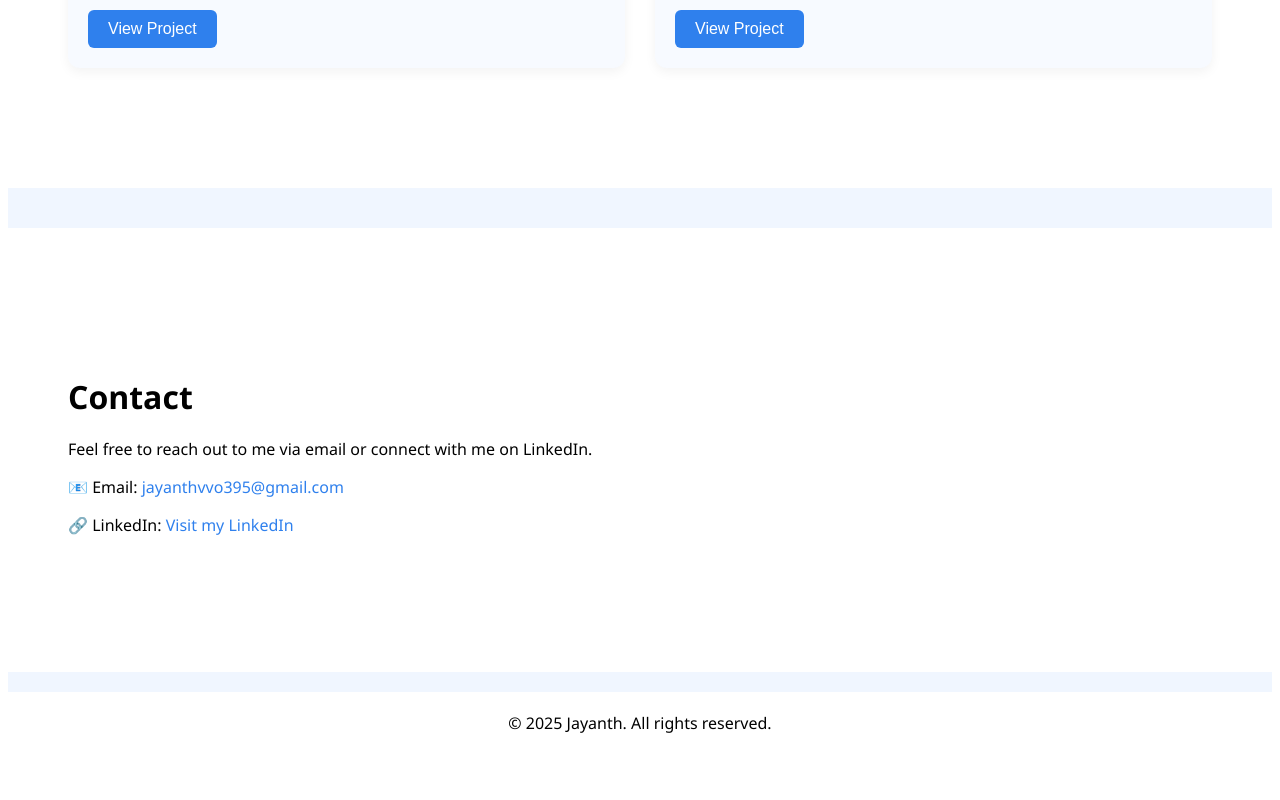
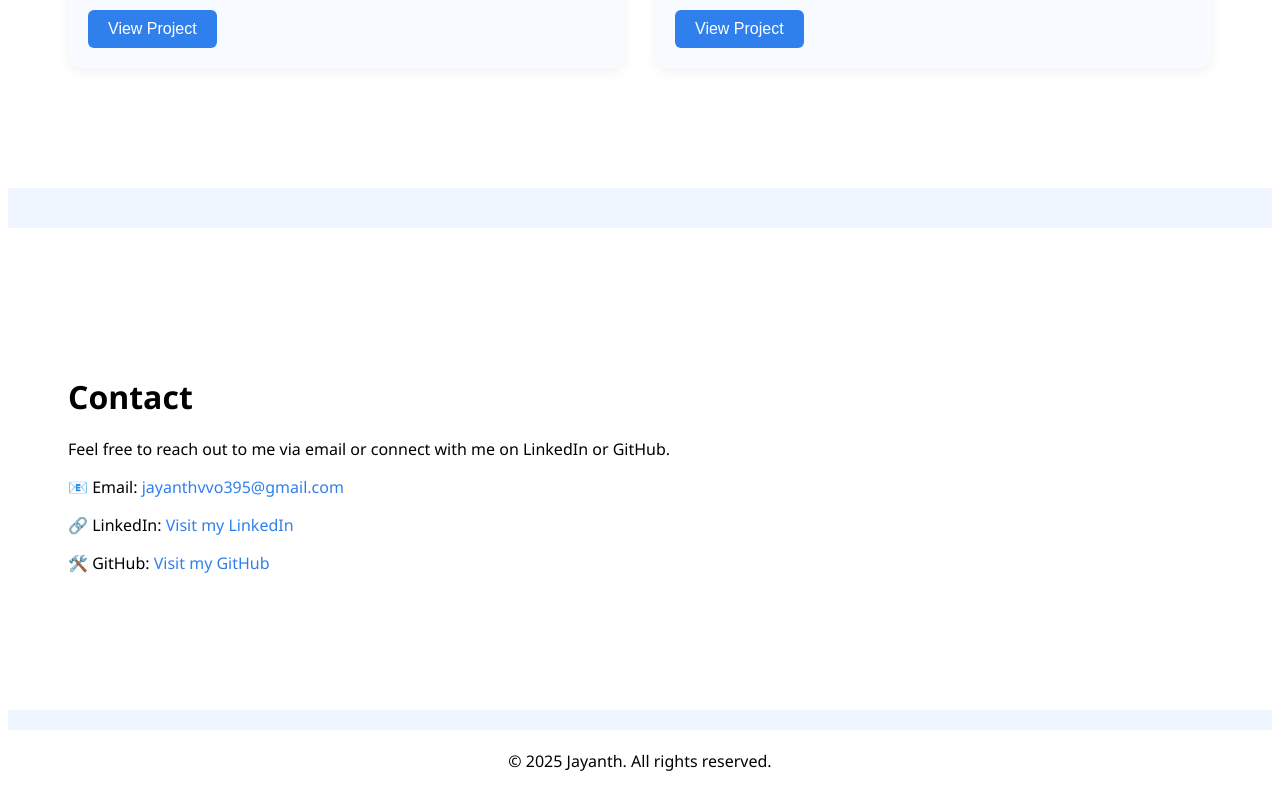
Before and after one commit to jayanthvvo/myportfolio, a React (Create React App) app: page / in a window 1280 px wide. Shown: the part 1837-2637 px from the top of the page. Before the commit the page ends 2599 px from the top, so only its background shows below. Built offline with nearby package versions, Linux system fonts and the light colour scheme.

Commit message:
Update App.jsx

```diff
--- a/src/App.jsx
+++ b/src/App.jsx
@@ -248,7 +248,7 @@ function App() {
 
 <section id="contact" style={styles.section}>
   <h2 style={styles.sectionTitle}>Contact</h2>
-  <p>Feel free to reach out to me via email or connect with me on LinkedIn.</p>
+  <p>Feel free to reach out to me via email or connect with me on LinkedIn or GitHub.</p>
 
   <p style={{ marginTop: '10px', fontWeight: '500' }}>
     📧 Email: <a href="mailto:jayanthvvo395@gmail.com" style={{ color: '#2f80ed', textDecoration: 'none' }}>jayanthvvo395@gmail.com</a>
@@ -257,7 +257,12 @@ function App() {
   <p style={{ marginTop: '10px', fontWeight: '500' }}>
     🔗 LinkedIn: <a href="https://www.linkedin.com/in/your-profile-link" target="_blank" rel="noopener noreferrer" style={{ color: '#2f80ed', textDecoration: 'none' }}>Visit my LinkedIn</a>
   </p>
+
+  <p style={{ marginTop: '10px', fontWeight: '500' }}>
+    🛠️ GitHub: <a href="https://github.com/jayanthvvo" target="_blank" rel="noopener noreferrer" style={{ color: '#2f80ed', textDecoration: 'none' }}>Visit my GitHub</a>
+  </p>
 </section>
+
 
 
 
```
